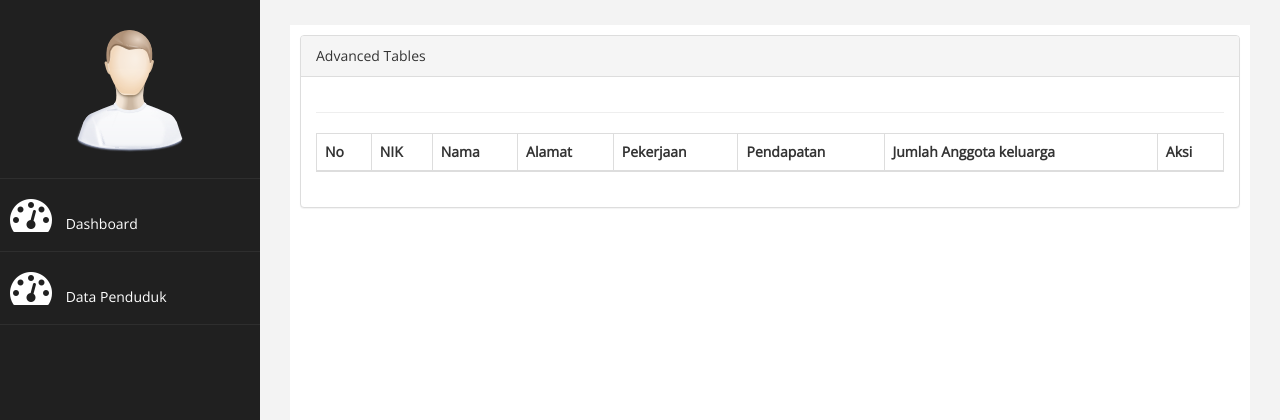
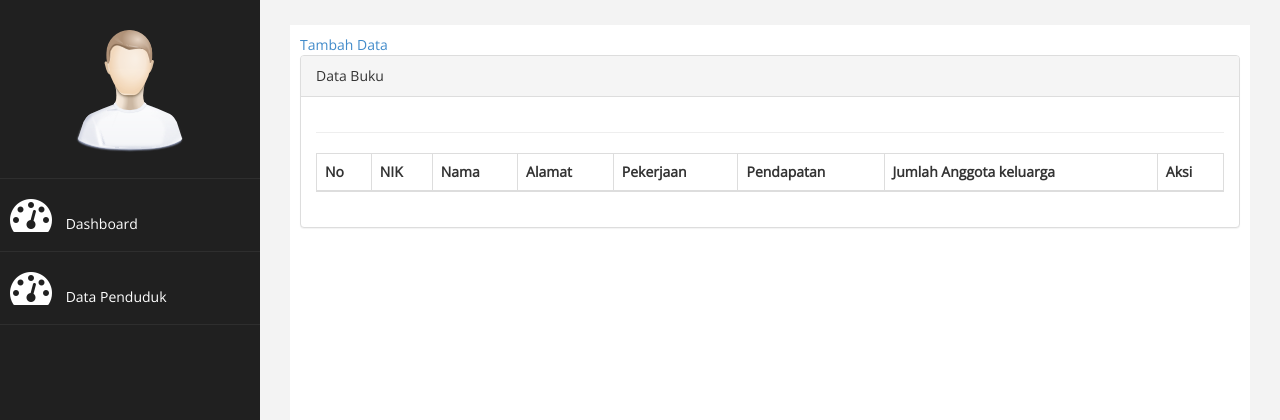
Before and after one commit to SIMAKMA/TUGAS-BESAR, a PHP site: the page made by tugas besar/index.php in a window 1280 px wide. Shown: the part 60-480 px from the top of the page. Run offline with PHP 8.4, Linux system fonts and the light colour scheme; lists and menus that the app fills with data are empty.

Commit message:
Update penduduk.php

```diff
--- a/tugas besar/page/penduduk/penduduk.php
+++ b/tugas besar/page/penduduk/penduduk.php
@@ -1,9 +1,11 @@
- <div class="row">
+<a href="?page=penduduk&aksi=tambah">Tambah Data</a>
+
+<div class="row">
                 <div class="col-md-12">
                     <!-- Advanced Tables -->
                     <div class="panel panel-default">
                         <div class="panel-heading">
-                             Advanced Tables
+                             Data Buku
                         </div>
                         <div class="panel-body">
                             <div class="table-responsive">
```
